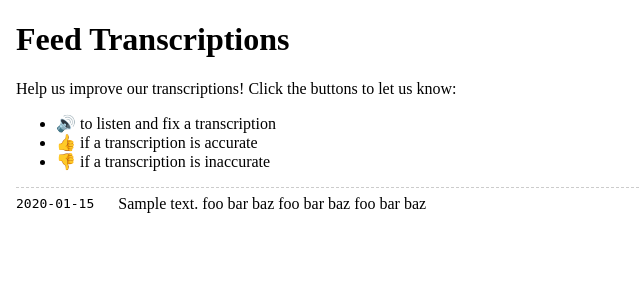
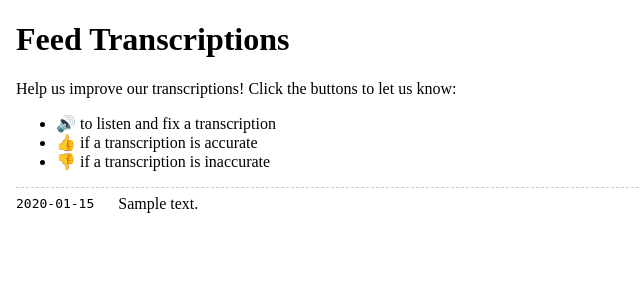
Before and after one commit to lunixbochs/feeds, a Flask app: template server/templates/feed.html in a window 1280 px wide. Shown: the top 300 px of the page, without its empty margins (0-640 px from the left). Run offline with Flask 2, Linux system fonts and the light colour scheme; the template is opened without the code that fills it: most values are stand-ins (such as "Sample title", 1, 10 or a date in 2020); parts of the project's set-up code (start-up, migrations or seed data) failed here and were passed over.

Commit message:
remove foo bar text

```diff
--- a/server/templates/feed.html
+++ b/server/templates/feed.html
@@ -30,7 +30,7 @@
             <time>{{ c['ts'].strftime('%-m/%d/%Y, %H:%M:%S') }}</time>
             {# <span class="audio"><audio controls src="{{ c.audio_url }}" preload="none"></audio></span> #}
             <span class="message" data-id="{{ c['transcriptions'][0]['_id'] }}">
-                {{ c['transcriptions'][0]['text'] }} foo bar baz foo bar baz foo bar baz
+                {{ c['transcriptions'][0]['text'] }}
             </span>
         </li>
       {% endfor %}
```
